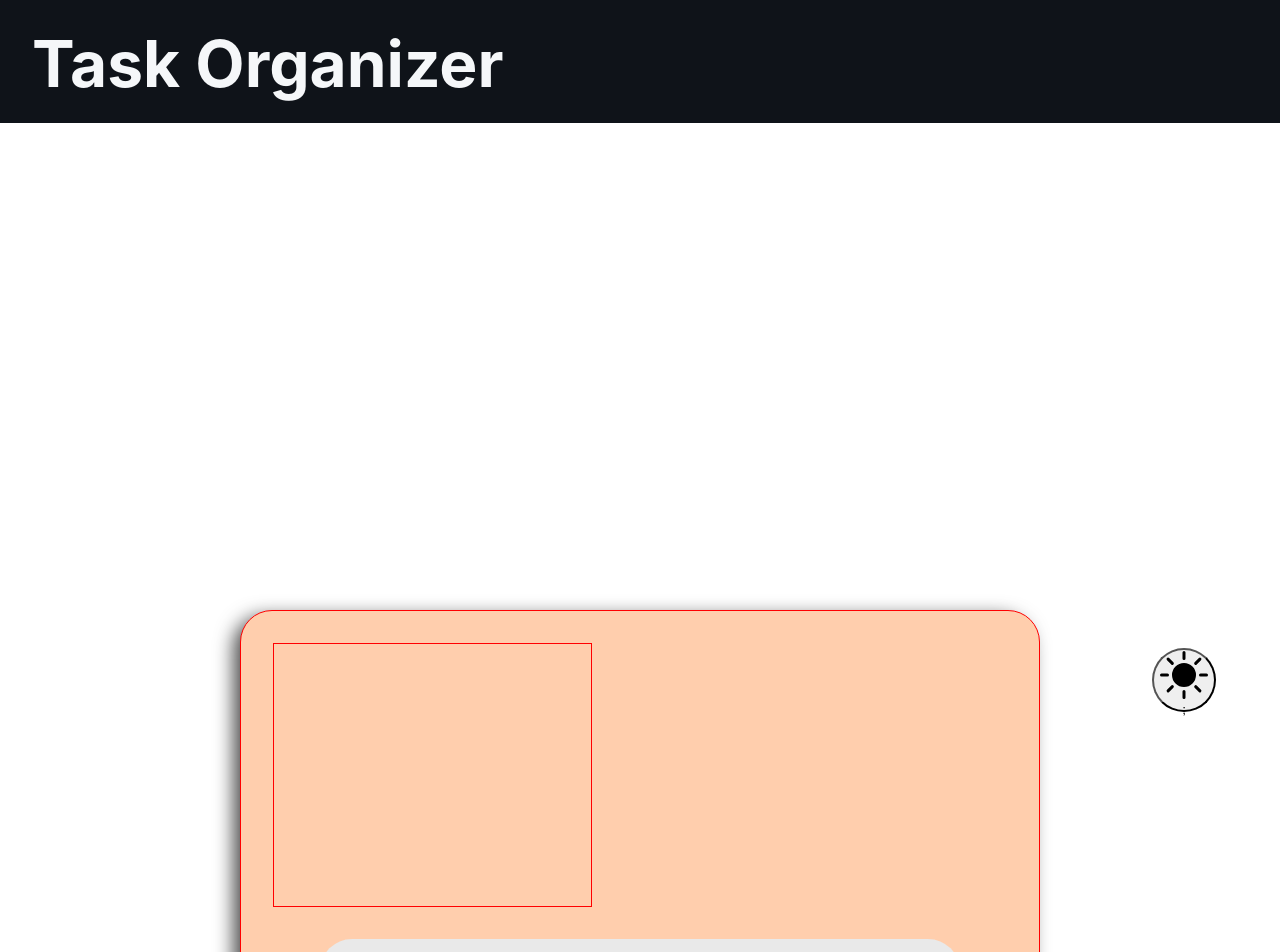
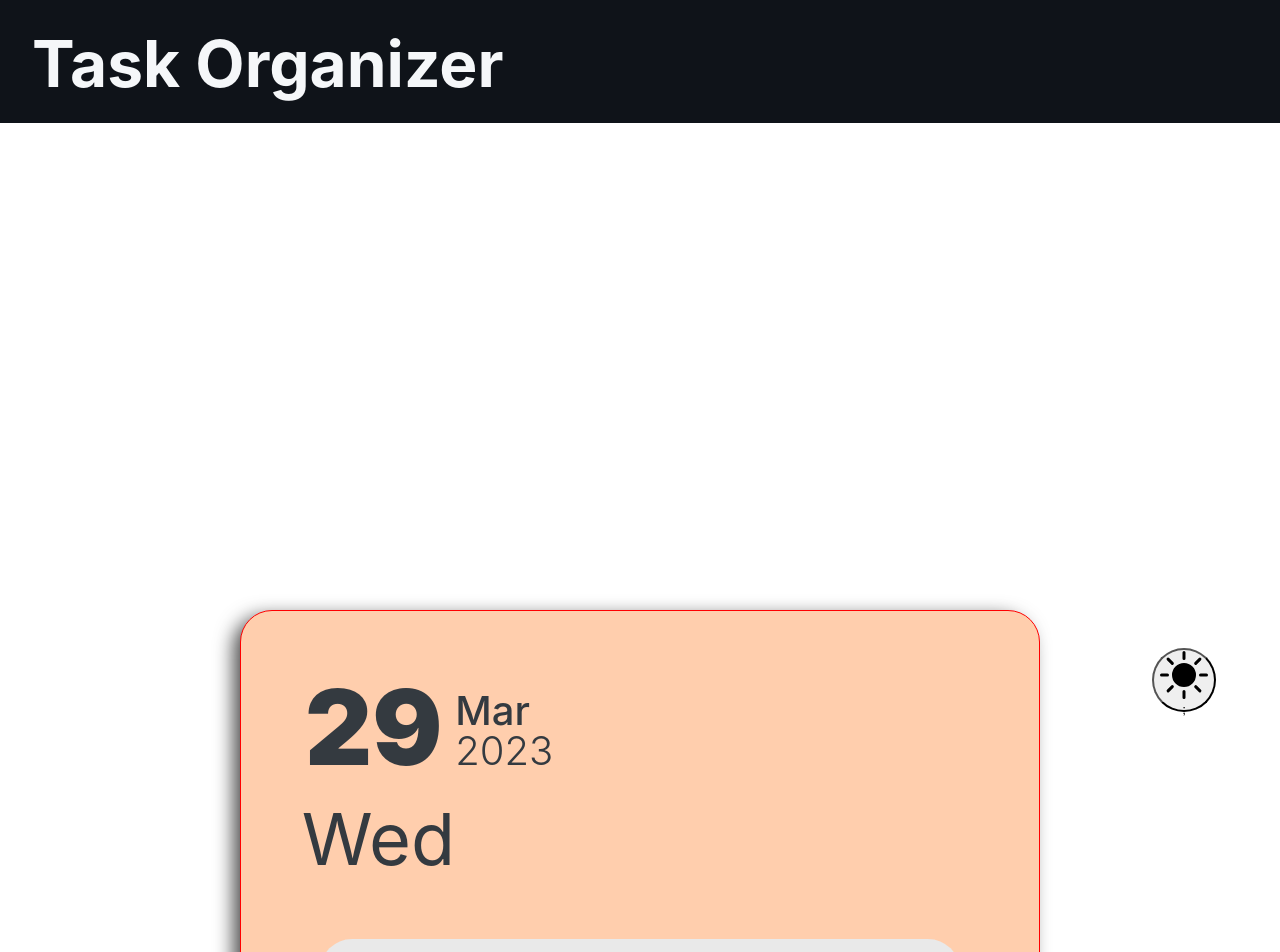
Before and after one commit to rickyshu/todo-list, a React (Create React App) app: page / in a window 1280 px wide. Shown: the top 952 px of the page. Built offline with nearby package versions, Linux system fonts and the light colour scheme.

Commit message:
chore: date-fns 패키지 추가

```diff
--- a/package.json
+++ b/package.json
@@ -12,6 +12,7 @@
     "@types/react": "^18.0.28",
     "@types/react-dom": "^18.0.11",
     "@types/react-redux": "^7.1.25",
+    "date-fns": "^2.29.3",
     "react": "^18.2.0",
     "react-dom": "^18.2.0",
     "react-icons": "^4.8.0",
--- a/src/components/DataInfo.tsx
+++ /dev/null
@@ -1,18 +0,0 @@
-import styled from "styled-components";
-const DateInfo = () => {
-  return (
-    <>
-      <Date></Date>
-    </>
-  );
-};
-
-const Date = styled.div`
-  position: absolute;
-  margin: 2rem;
-  width: 40%;
-  height: 25%;
-  border: 1px solid red;
-`;
-
-export default DateInfo;
--- /dev/null
+++ b/src/components/DateInfo.tsx
@@ -0,0 +1,45 @@
+import styled from "styled-components";
+import { format } from "date-fns";
+const DateInfo = () => {
+  return (
+    <LocalDate>
+      <div id="day">{format(new Date(), "d")}</div>
+      <div id="month-Year">
+        <span id="month">{format(new Date(), "MMM")}</span>
+        <span id="year">{format(new Date(), "YYY")}</span>
+      </div>
+      <div id="day-Of-Week">{format(new Date(), "EE")}</div>
+    </LocalDate>
+  );
+};
+const LocalDate = styled.div`
+  display: flex;
+  position: absolute;
+  margin: 4rem;
+  width: 40%;
+  height: 25%;
+  font-size: 2.5rem;
+  #day {
+    font-weight: 900;
+    font-size: 6.5rem;
+    margin-right: 0.8rem;
+  }
+  #month-Year {
+    display: flex;
+    flex-direction: column;
+    margin-top: 1rem;
+    & > #month {
+      font-weight: 500;
+    }
+    & > #year {
+      font-weight: 300;
+    }
+  }
+  #day-Of-Week {
+    position: absolute;
+    font-size: 4.5rem;
+    bottom: 4rem;
+    right: 53%;
+  }
+`;
+export default DateInfo;
--- a/src/components/Todolists.tsx
+++ b/src/components/Todolists.tsx
@@ -1,7 +1,7 @@
 import styled from "styled-components";
 import AddTodo from "./AddTodoButton";
 import TodoInput from "./TodoInput";
-import DateInfo from "./DataInfo";
+import DateInfo from "./DateInfo";
 import { useState } from "react";
 import { v4 as uuidv4 } from "uuid";
 import { useDispatch } from "react-redux";
```
Also changed, not shown: tsconfig.json (+2 -8 lines), 1 other file (tests, documents, lock files or other folders).
